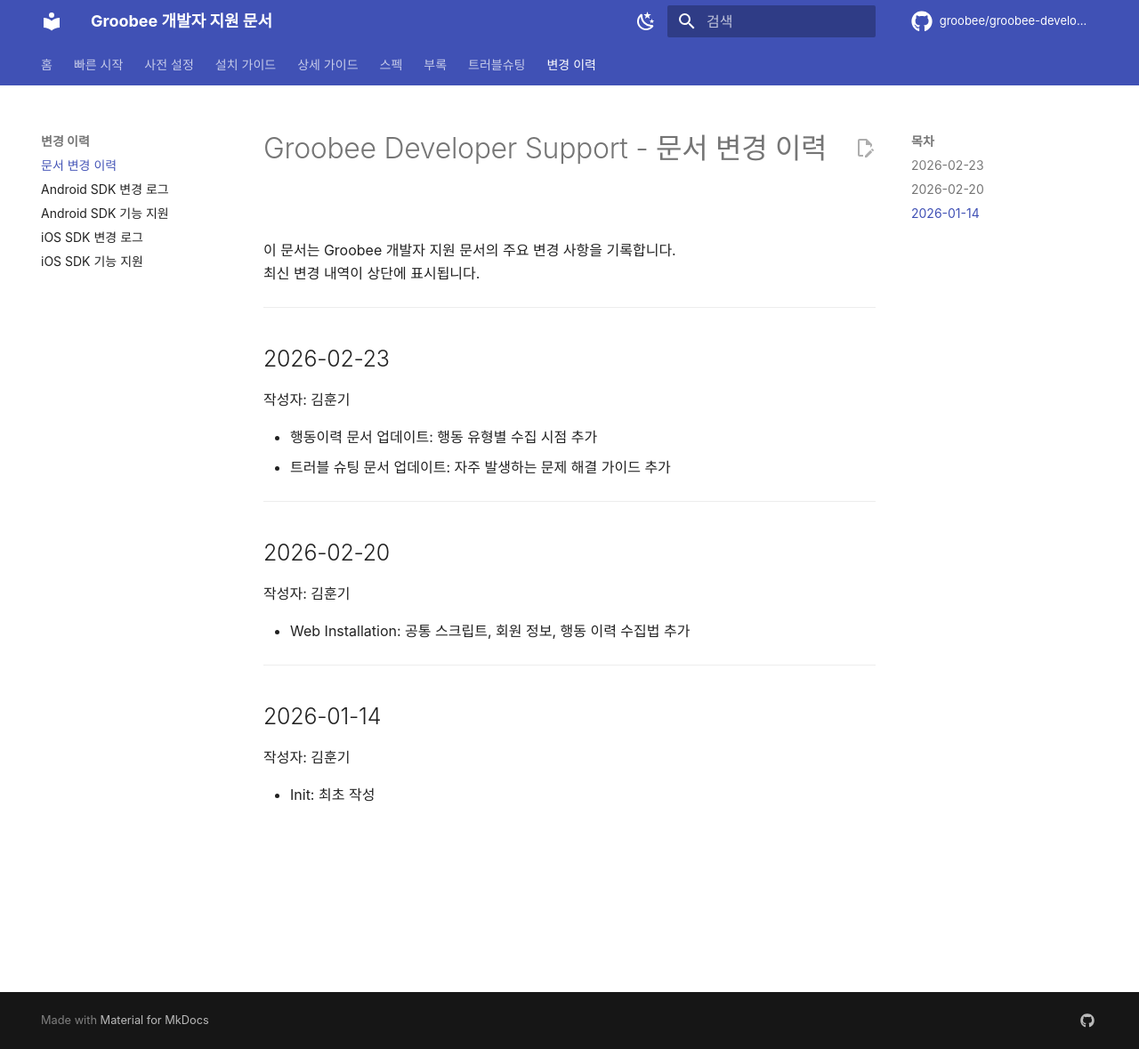
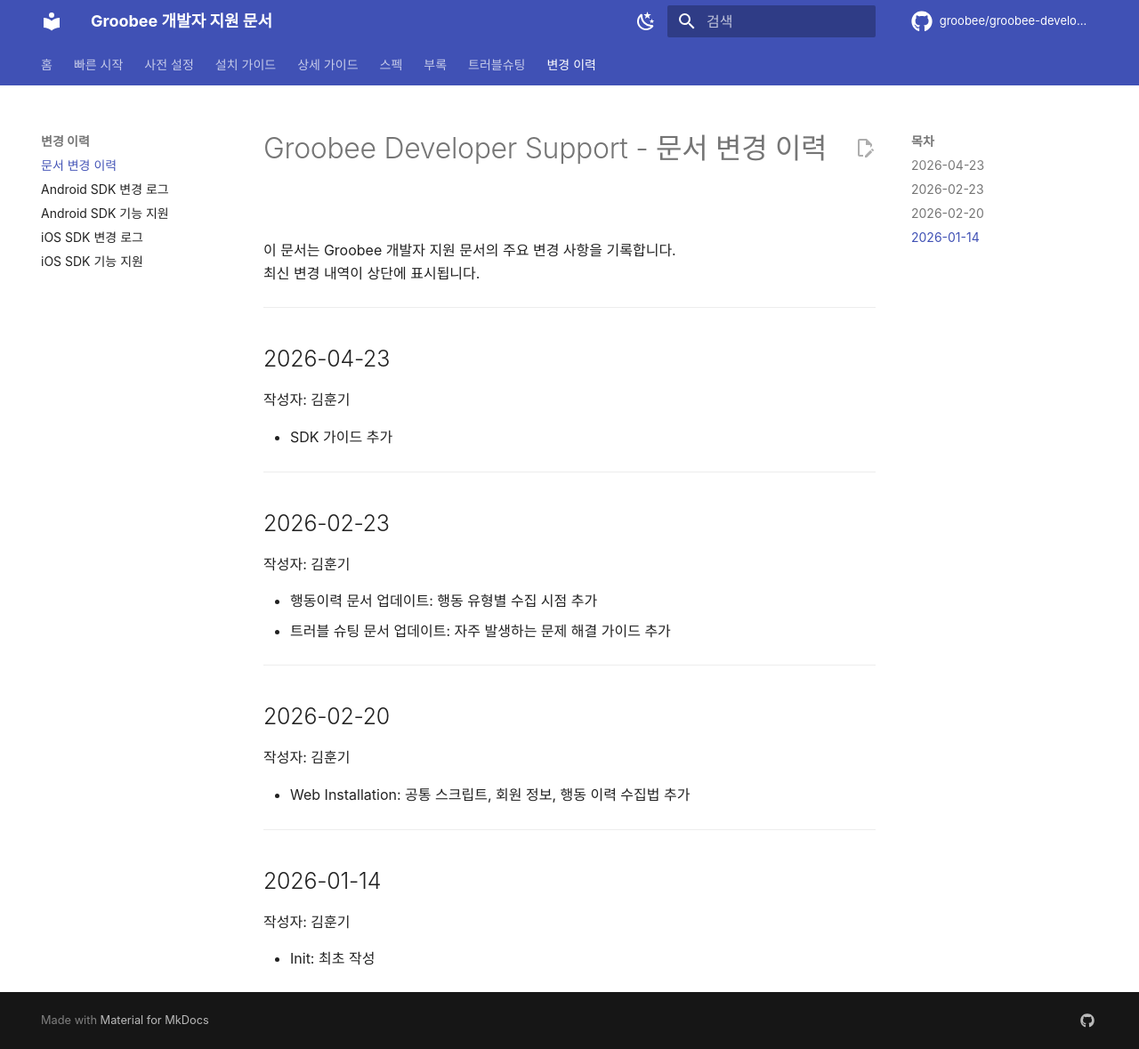
Before and after one commit to groobee/groobee-developer-support, an MkDocs documentation site: the page built from docs/changelog/document-history.md, in a window 1280 px wide and 1179 px high. Shown: the whole window at 89% size. Built offline with MkDocs 1.6.1 and Material for MkDocs 9.7.7, drawn with Linux system fonts in a browser that asks for light colours; some web fonts are replaced; comment, search, counter and statistics services are not loaded.

```diff
--- a/docs/changelog/document-history.md
+++ b/docs/changelog/document-history.md
@@ -2,6 +2,13 @@
 
 이 문서는 Groobee 개발자 지원 문서의 주요 변경 사항을 기록합니다.
 최신 변경 내역이 상단에 표시됩니다.
+
+---
+
+## 2026-04-23
+작성자: 김훈기
+
+- SDK 가이드 추가
 
 ---
 
```
Also changed, not shown: docs/installation/installation-ios-sdk.md (+1 -1 lines).
